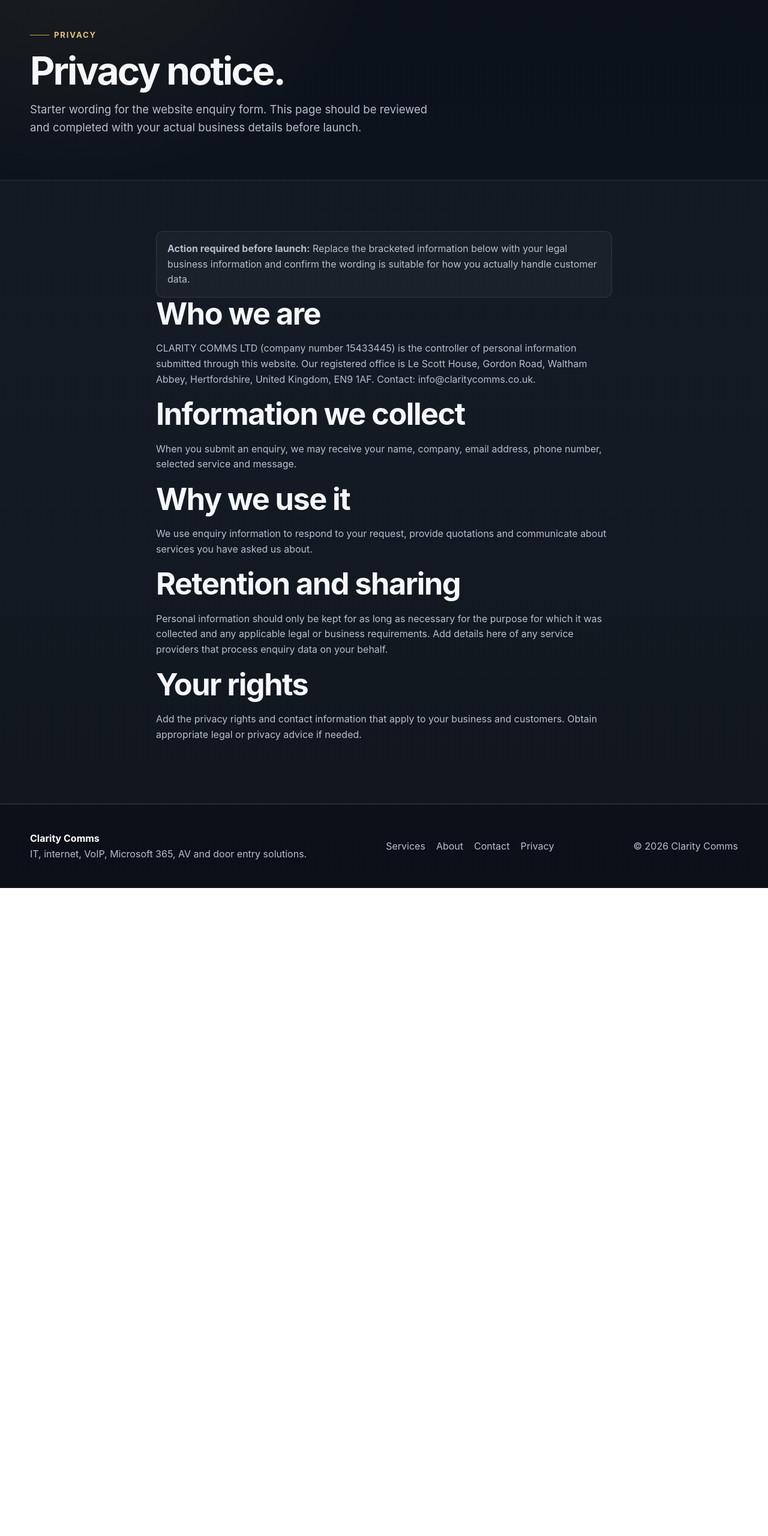
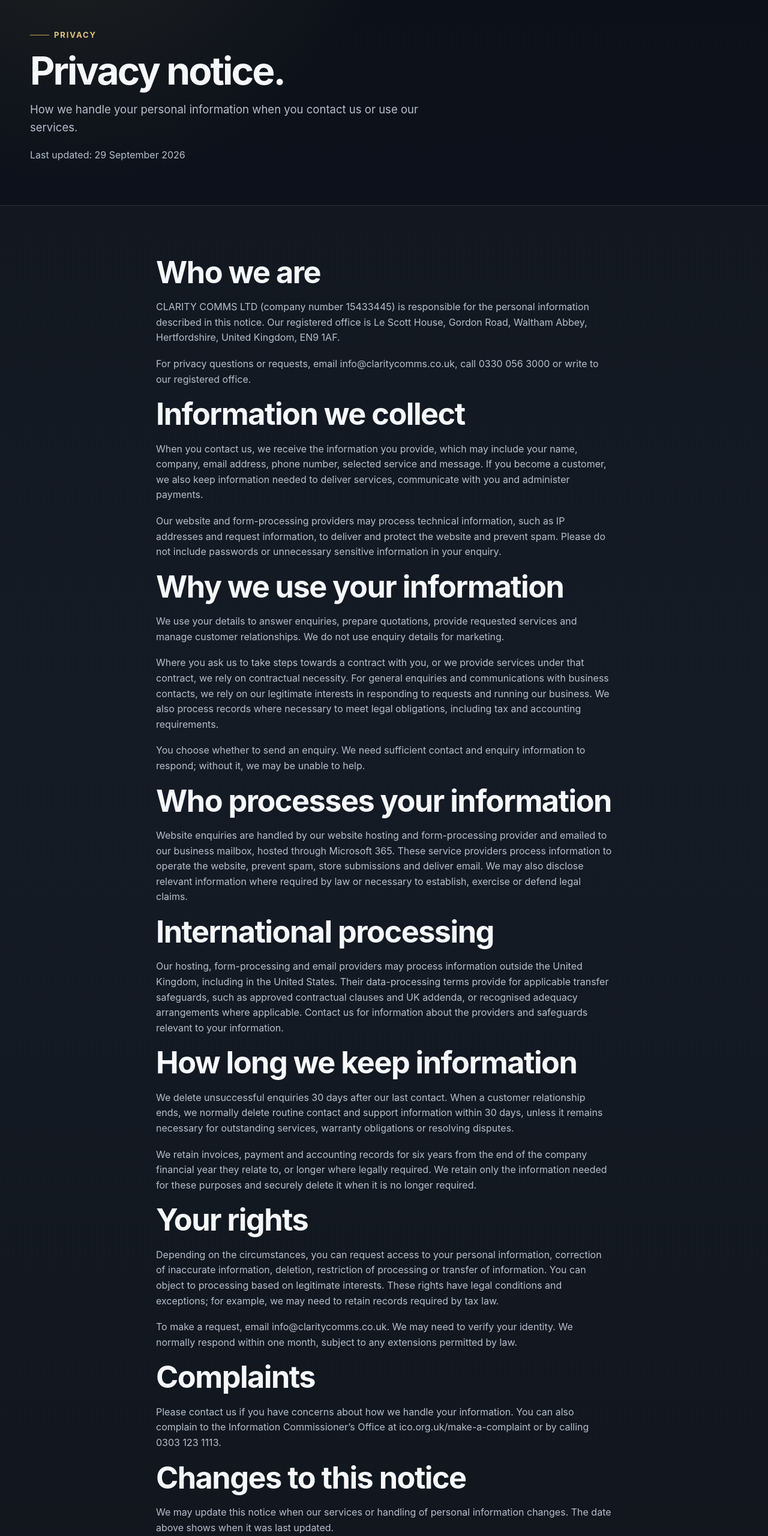
Before and after one commit to clarityjosh/clarity-comms-website, a plain HTML site: page privacy.html in a window 1280 px wide. Shown: the part 240-2800 px from the top of the page at 60% size. Before the commit the page ends 1720 px from the top, so only its background shows below. Drawn offline with Linux system fonts and the light colour scheme.

Commit message:
Complete privacy notice and agreed retention policy

```diff
--- a/privacy.html
+++ b/privacy.html
@@ -30,14 +30,32 @@
 
 
 <main>
-  <section class="page-hero"><div class="container"><div class="eyebrow">Privacy</div><h1>Privacy notice.</h1><p class="lead">Starter wording for the website enquiry form. This page should be reviewed and completed with your actual business details before launch.</p></div></section>
+  <section class="page-hero"><div class="container"><div class="eyebrow">Privacy</div><h1>Privacy notice.</h1><p class="lead">How we handle your personal information when you contact us or use our services.</p><p class="small">Last updated: 29 September 2026</p></div></section>
   <section class="section section-soft"><div class="container prose">
-    <div class="notice"><strong>Action required before launch:</strong> Replace the bracketed information below with your legal business information and confirm the wording is suitable for how you actually handle customer data.</div>
-    <h2>Who we are</h2><p>CLARITY COMMS LTD (company number 15433445) is the controller of personal information submitted through this website. Our registered office is Le Scott House, Gordon Road, Waltham Abbey, Hertfordshire, United Kingdom, EN9 1AF. Contact: <a href="mailto:info@claritycomms.co.uk">info@claritycomms.co.uk</a>.</p>
-    <h2>Information we collect</h2><p>When you submit an enquiry, we may receive your name, company, email address, phone number, selected service and message.</p>
-    <h2>Why we use it</h2><p>We use enquiry information to respond to your request, provide quotations and communicate about services you have asked us about.</p>
-    <h2>Retention and sharing</h2><p>Personal information should only be kept for as long as necessary for the purpose for which it was collected and any applicable legal or business requirements. Add details here of any service providers that process enquiry data on your behalf.</p>
-    <h2>Your rights</h2><p>Add the privacy rights and contact information that apply to your business and customers. Obtain appropriate legal or privacy advice if needed.</p>
+    <h2>Who we are</h2>
+    <p>CLARITY COMMS LTD (company number 15433445) is responsible for the personal information described in this notice. Our registered office is Le Scott House, Gordon Road, Waltham Abbey, Hertfordshire, United Kingdom, EN9 1AF.</p>
+    <p>For privacy questions or requests, email <a href="mailto:info@claritycomms.co.uk">info@claritycomms.co.uk</a>, call <a href="tel:+443300563000">0330 056 3000</a> or write to our registered office.</p>
+    <h2>Information we collect</h2>
+    <p>When you contact us, we receive the information you provide, which may include your name, company, email address, phone number, selected service and message. If you become a customer, we also keep information needed to deliver services, communicate with you and administer payments.</p>
+    <p>Our website and form-processing providers may process technical information, such as IP addresses and request information, to deliver and protect the website and prevent spam. Please do not include passwords or unnecessary sensitive information in your enquiry.</p>
+    <h2>Why we use your information</h2>
+    <p>We use your details to answer enquiries, prepare quotations, provide requested services and manage customer relationships. We do not use enquiry details for marketing.</p>
+    <p>Where you ask us to take steps towards a contract with you, or we provide services under that contract, we rely on contractual necessity. For general enquiries and communications with business contacts, we rely on our legitimate interests in responding to requests and running our business. We also process records where necessary to meet legal obligations, including tax and accounting requirements.</p>
+    <p>You choose whether to send an enquiry. We need sufficient contact and enquiry information to respond; without it, we may be unable to help.</p>
+    <h2>Who processes your information</h2>
+    <p>Website enquiries are handled by our website hosting and form-processing provider and emailed to our business mailbox, hosted through Microsoft 365. These service providers process information to operate the website, prevent spam, store submissions and deliver email. We may also disclose relevant information where required by law or necessary to establish, exercise or defend legal claims.</p>
+    <h2>International processing</h2>
+    <p>Our hosting, form-processing and email providers may process information outside the United Kingdom, including in the United States. Their data-processing terms provide for applicable transfer safeguards, such as approved contractual clauses and UK addenda, or recognised adequacy arrangements where applicable. Contact us for information about the providers and safeguards relevant to your information.</p>
+    <h2>How long we keep information</h2>
+    <p>We delete unsuccessful enquiries 30 days after our last contact. When a customer relationship ends, we normally delete routine contact and support information within 30 days, unless it remains necessary for outstanding services, warranty obligations or resolving disputes.</p>
+    <p>We retain invoices, payment and accounting records for six years from the end of the company financial year they relate to, or longer where legally required. We retain only the information needed for these purposes and securely delete it when it is no longer required.</p>
+    <h2>Your rights</h2>
+    <p>Depending on the circumstances, you can request access to your personal information, correction of inaccurate information, deletion, restriction of processing or transfer of information. You can object to processing based on legitimate interests. These rights have legal conditions and exceptions; for example, we may need to retain records required by tax law.</p>
+    <p>To make a request, email <a href="mailto:info@claritycomms.co.uk">info@claritycomms.co.uk</a>. We may need to verify your identity. We normally respond within one month, subject to any extensions permitted by law.</p>
+    <h2>Complaints</h2>
+    <p>Please contact us if you have concerns about how we handle your information. You can also complain to the Information Commissioner’s Office at <a href="https://ico.org.uk/make-a-complaint/">ico.org.uk/make-a-complaint</a> or by calling 0303 123 1113.</p>
+    <h2>Changes to this notice</h2>
+    <p>We may update this notice when our services or handling of personal information changes. The date above shows when it was last updated.</p>
   </div></section>
 </main>
 
```
